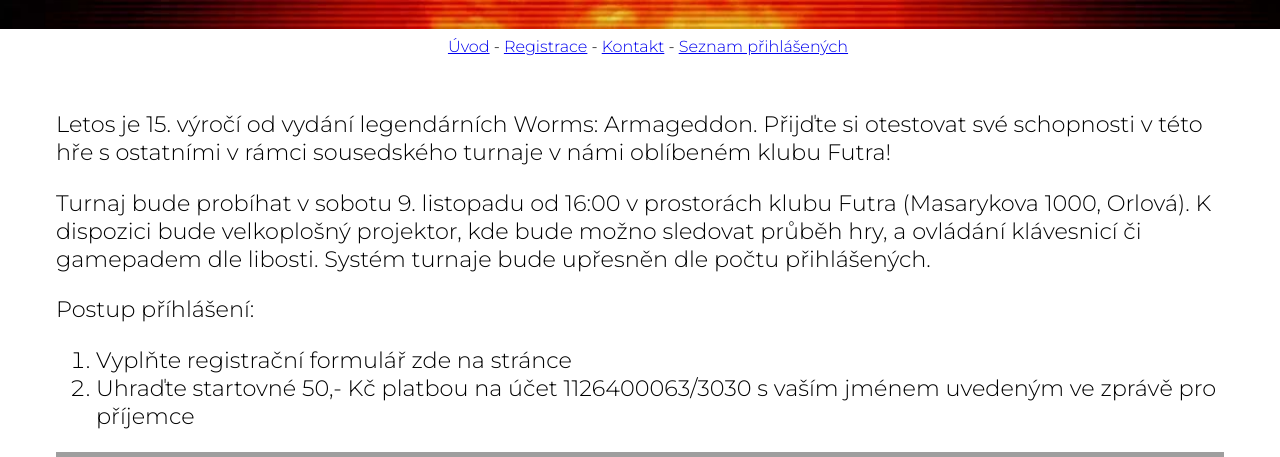
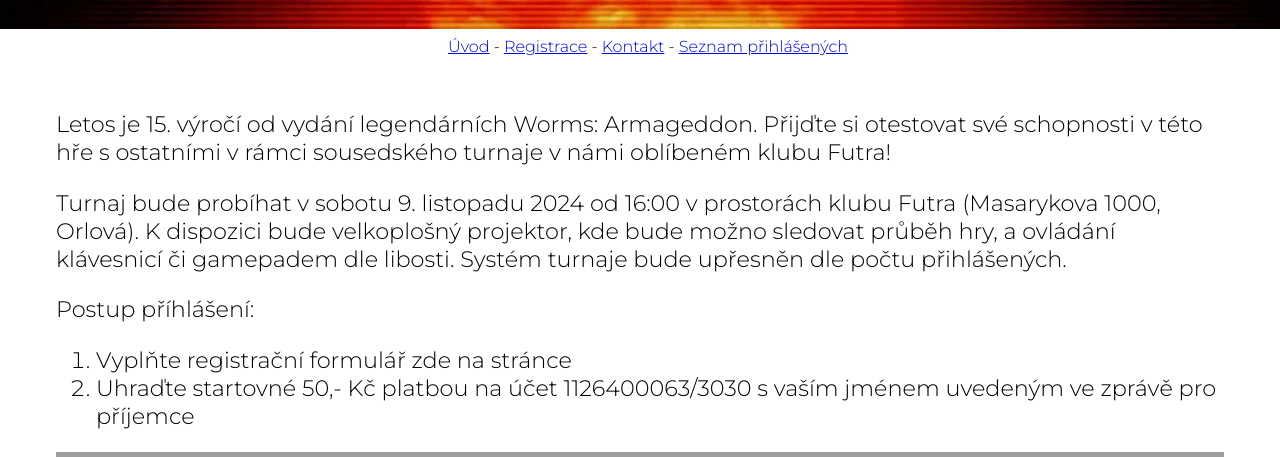
Before and after one commit to jerrylabs/sousedi.net, an Astro site: page /worms in a window 1280 px wide. Shown: the part 343-800 px from the top of the page. Built offline with nearby package versions, Linux system fonts and the light colour scheme; Astro itself is replaced by a stand-in of ours; grey boxes are pictures that could not be loaded.

Commit message:
Update worms.astro

```diff
--- a/src/pages/worms.astro
+++ b/src/pages/worms.astro
@@ -15,7 +15,7 @@ import Layout from '@layouts/Layout.astro'
         Letos je 15. výročí od vydání legendárních Worms: Armageddon. Přijďte si otestovat své schopnosti v této hře s ostatními v rámci sousedského turnaje v námi oblíbeném klubu Futra!
       </p>
       <p>
-        Turnaj bude probíhat v sobotu 9. listopadu od 16:00 v prostorách klubu Futra (Masarykova 1000, Orlová). K dispozici bude velkoplošný projektor, kde bude možno sledovat průběh hry, a ovládání klávesnicí či gamepadem dle libosti. Systém turnaje bude upřesněn dle počtu přihlášených.
+        Turnaj bude probíhat v sobotu 9. listopadu 2024 od 16:00 v prostorách klubu Futra (Masarykova 1000, Orlová). K dispozici bude velkoplošný projektor, kde bude možno sledovat průběh hry, a ovládání klávesnicí či gamepadem dle libosti. Systém turnaje bude upřesněn dle počtu přihlášených.
       </p>
       <p>
         Postup příhlášení:
```
